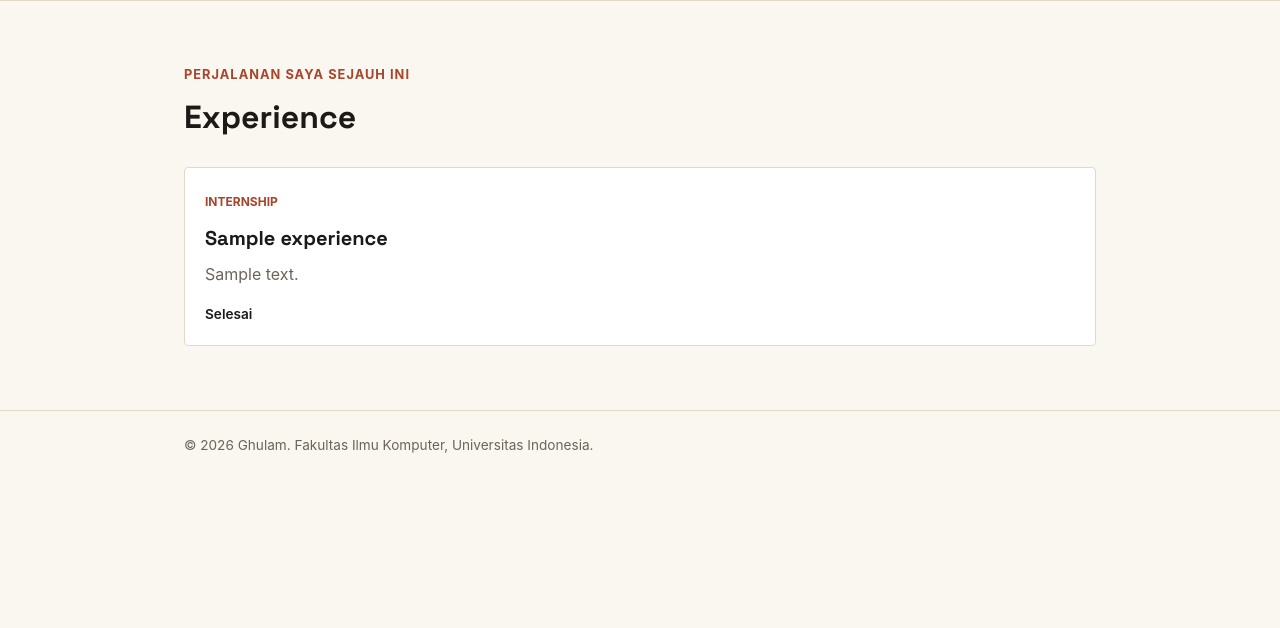
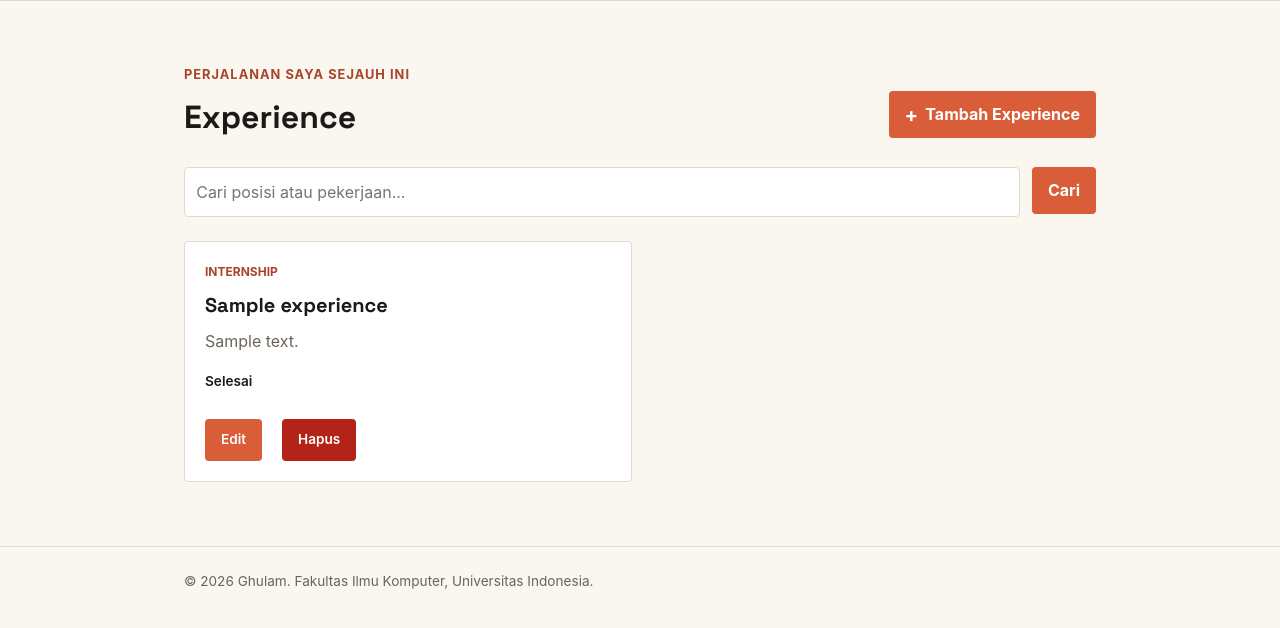
Before and after one commit to lammsann/myportofolio, a Django app: page /experience/ in a window 1280 px wide. Shown: the part 74-702 px from the top of the page. Run offline with Django 5.2, Linux system fonts and the light colour scheme; tables that the repository leaves empty hold one stand-in row (values such as "Sample post").

Commit message:
feat: Individual Assignment 3

```diff
--- a/main/urls.py
+++ b/main/urls.py
@@ -1,6 +1,6 @@
 from django.urls import path
 
-from main.views import show_main, show_experience, show_education, create_education, get_education_json, delete_education
+from main.views import show_main, show_experience, show_education, create_education, get_education_json, delete_education, get_experience_json, create_experience, edit_experience, delete_experience
 
 app_name = "main"
 
@@ -11,4 +11,8 @@ urlpatterns = [
     path("education/add/", create_education, name="create_education"),
     path("api/education/", get_education_json, name="get_education_json"),
     path("education/<uuid:education_id>/delete/", delete_education, name="delete_education"),
+    path("api/experience/", get_experience_json, name="get_experience_json"),
+    path("experience/add/", create_experience, name="create_experience"),
+    path("experience/<uuid:id>/edit/", edit_experience, name="edit_experience"),
+    path("experience/<uuid:id>/delete/", delete_experience, name="delete_experience"),
 ]
--- a/main/views.py
+++ b/main/views.py
@@ -4,7 +4,7 @@ from django.contrib import messages
 from django.core import serializers
 from django.http import HttpResponse
 from main.models import Experience, Education
-from main.forms import EducationForm
+from main.forms import EducationForm, ExperienceForm
 
 
 def show_main(request):
@@ -18,13 +18,66 @@ def show_main(request):
     }
     return render(request, "index.html", context)
 
+def get_experience_json(request):
+    title_query = request.GET.get("title", "").strip()
+    experiences = Experience.objects.all()
+    if title_query:
+        experiences = experiences.filter(title__icontains=title_query)
+
+    experiences_json = serializers.serialize("json", experiences)
+
+    return HttpResponse(experiences_json, content_type="application/json")
 
 def show_experience(request):
+    json_response = get_experience_json(request)
+    experiences = serializers.deserialize("json", json_response.content.decode("utf-8"))
+    experiences = [exp.object for exp in experiences]
+
+    title_query = request.GET.get("title", "").strip()
     context = {
         "name": "Ghulam",
-        "experience_list": Experience.objects.all(),
+        "experience_list": experiences,
+        "title_query": title_query,
     }
+
     return render(request, "experience.html", context)
+
+def create_experience(request):
+    form = ExperienceForm(request.POST or None)
+    if request.method == "POST" and form.is_valid():
+        form.save()
+        messages.success(request, "Pengalaman baru berhasil ditambahkan!")
+        return redirect("main:show_experience")
+    context = {
+        "name": "Ghulam",
+        "form": form
+    }
+
+    return render(request, "experience_form.html", context)
+
+def edit_experience(request, id):
+    experience = get_object_or_404(Experience, pk=id)
+    form = ExperienceForm(request.POST or None, instance=experience) # instance ini agar formnya terisi otomatis
+    if request.method == "POST" and form.is_valid():
+        form.save()
+        messages.success(request, "Pengalaman berhasil diperbarui!")
+        return redirect("main:show_experience")
+    context = {
+        "name": "Ghulam",
+        "form": form,
+        "is_update": True
+    }
+
+    return render(request, "experience_form.html", context)
+
+def delete_experience(request, id):
+    experience = get_object_or_404(Experience, pk=id)
+    if request.method == "POST":
+        experience.delete()
+        messages.success(request, "Pengalaman berhasil dihapus!")
+        return redirect("main:show_experience")
+
+    return redirect("main:show_experience")
 
 def get_education_json(request):
     title_query = request.GET.get("title", "").strip()
@@ -34,6 +87,7 @@ def get_education_json(request):
         educations = educations.filter(institution__icontains=title_query)
 
     educations_json = serializers.serialize("json", educations)
+
     return HttpResponse(educations_json, content_type="application/json")
 
 def show_education(request):
@@ -47,6 +101,7 @@ def show_education(request):
         "education_list": educations,
         "title_query": title_query,
     }
+
     return render(request, "education.html", context)
 
 def create_education(request):
@@ -59,6 +114,7 @@ def create_education(request):
         "name": "Ghulam",
         "form": form,
     }
+
     return render(request, "education_form.html", context)
 
 def delete_education(request, education_id):
@@ -67,4 +123,5 @@ def delete_education(request, education_id):
         education.delete()
         messages.success(request, "Riwayat pendidikan berhasil dihapus!")
         return redirect("main:show_education")
+
     return redirect("main:show_education")
--- /dev/null
+++ b/templates/components/experience_delete_modal.html
@@ -0,0 +1,21 @@
+<button type="button" class="button button-danger" popovertarget="deleteModal-{{ experience.id }}">
+    Hapus
+</button>
+
+<div id="deleteModal-{{ experience.id }}" popover class="project-delete-modal">
+    <div class="project-delete-modal__backdrop" popovertarget="deleteModal-{{ experience.id }}" popovertargetaction="hide"></div>
+    <div class="project-delete-modal__content">
+        <h2>Hapus Pengalaman</h2>
+        <p>Apakah Anda yakin ingin menghapus "{{ experience.title }}"?</p>
+
+        <div class="project-delete-modal__actions">
+            <button type="button" class="button button-secondary" popovertarget="deleteModal-{{ experience.id }}" popovertargetaction="hide">
+                Batal
+            </button>
+            <form action="{% url 'main:delete_experience' experience.id %}" method="POST" style="margin: 0;">
+                {% csrf_token %}
+                <button type="submit" class="button button-danger">Hapus</button>
+            </form>
+        </div>
+    </div>
+</div>
--- a/templates/experience.html
+++ b/templates/experience.html
@@ -1,15 +1,28 @@
 {% extends "base.html" %}
+
 {% block meta %}
     <title>Experience - {{ name }}</title>
 {% endblock meta %}
+
 {% block content %}
     <main>
         <section class="experience-section" id="experience">
             <div class="container">
                 <p class="section-kicker">Perjalanan saya sejauh ini</p>
-                <h1>Experience</h1>
 
-                <div class="experience-grid">
+                <div class="project-header">
+                    <h1>Experience</h1>
+                    <a href="{% url 'main:create_experience' %}" class="button project-add-button">
+                        <span aria-hidden="true">+</span> Tambah Experience
+                    </a>
+                </div>
+
+                <form method="get" action="{% url 'main:show_experience' %}" class="project-search">
+                    <input type="search" name="title" value="{{ title_query }}" placeholder="Cari posisi atau pekerjaan..." class="project-search__input" aria-label="Cari pekerjaan">
+                    <button type="submit" class="button">Cari</button>
+                </form>
+
+                <div class="experience-grid project-grid">
                     {% for experience in experience_list %}
                         <article class="experience-card">
                             <span class="experience-category">
@@ -21,14 +34,22 @@
                             </p>
 
                             {% if experience.is_ongoing %}
-                                <p class="experience-status">Sedang berlangsung</p>
+                                <p class="experience-status" style="margin-bottom: 10px;">Sedang berlangsung</p>
                             {% else %}
-                                <p class="experience-status">Selesai</p>
+                                <p class="experience-status" style="margin-bottom: 10px;">Selesai</p>
                             {% endif %}
+
+                            <div class="project-card-actions">
+                                <div class="project-actions">
+                                    <a href="{% url 'main:edit_experience' experience.id %}" class="button">Edit</a>
+                                    {% include "components/experience_delete_modal.html" %}
+                                </div>
+                            </div>
+
                         </article>
                     {% empty %}
                         <p class="empty-state">
-                            Belum ada pengalaman yang ditambahkan.
+                            Belum ada pengalaman yang ditambahkan atau dicari.
                         </p>
                     {% endfor %}
                 </div>
```
Also changed, not shown: main/forms.py (+19 -2 lines), templates/experience_form.html (added, +31 -0 lines), README.md.
